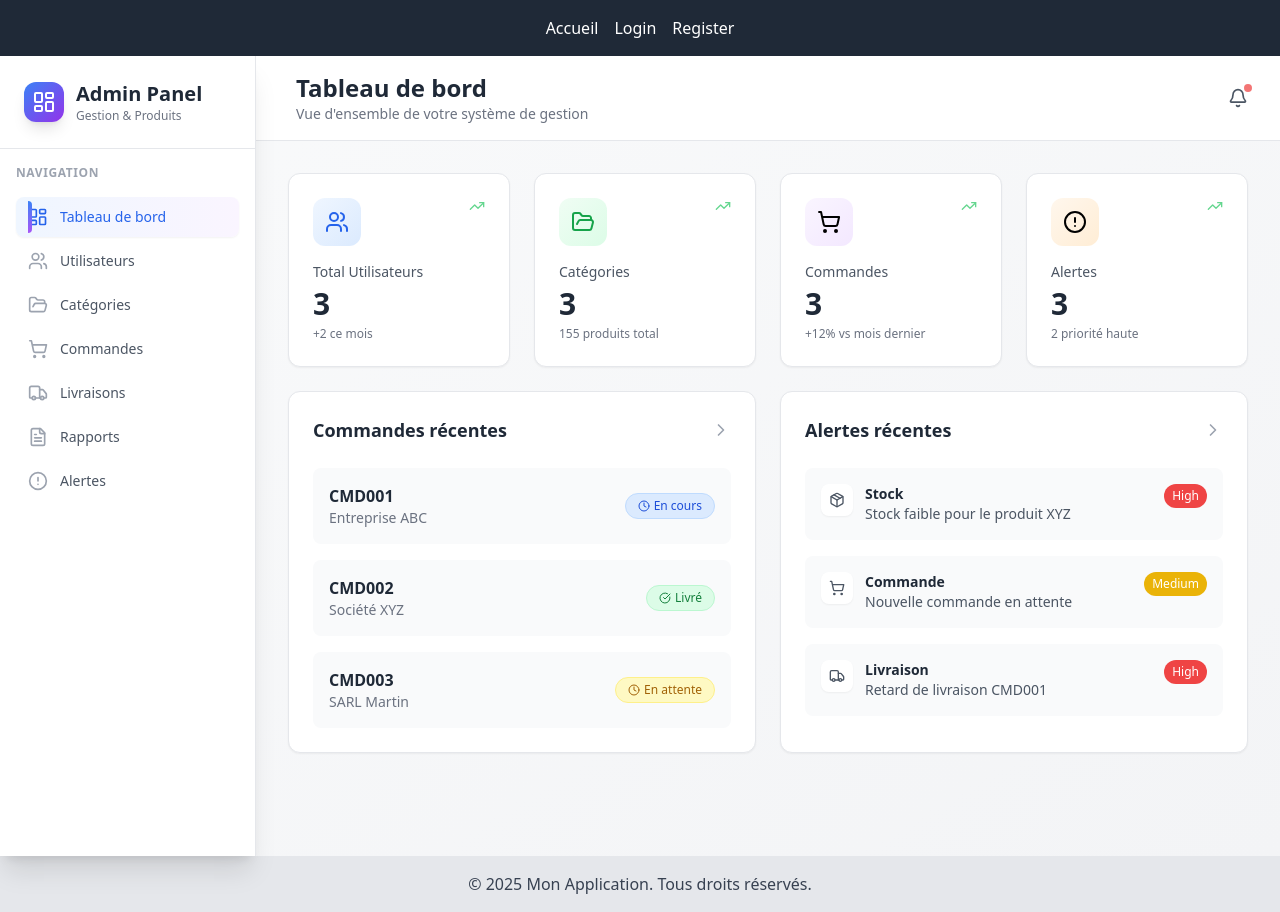
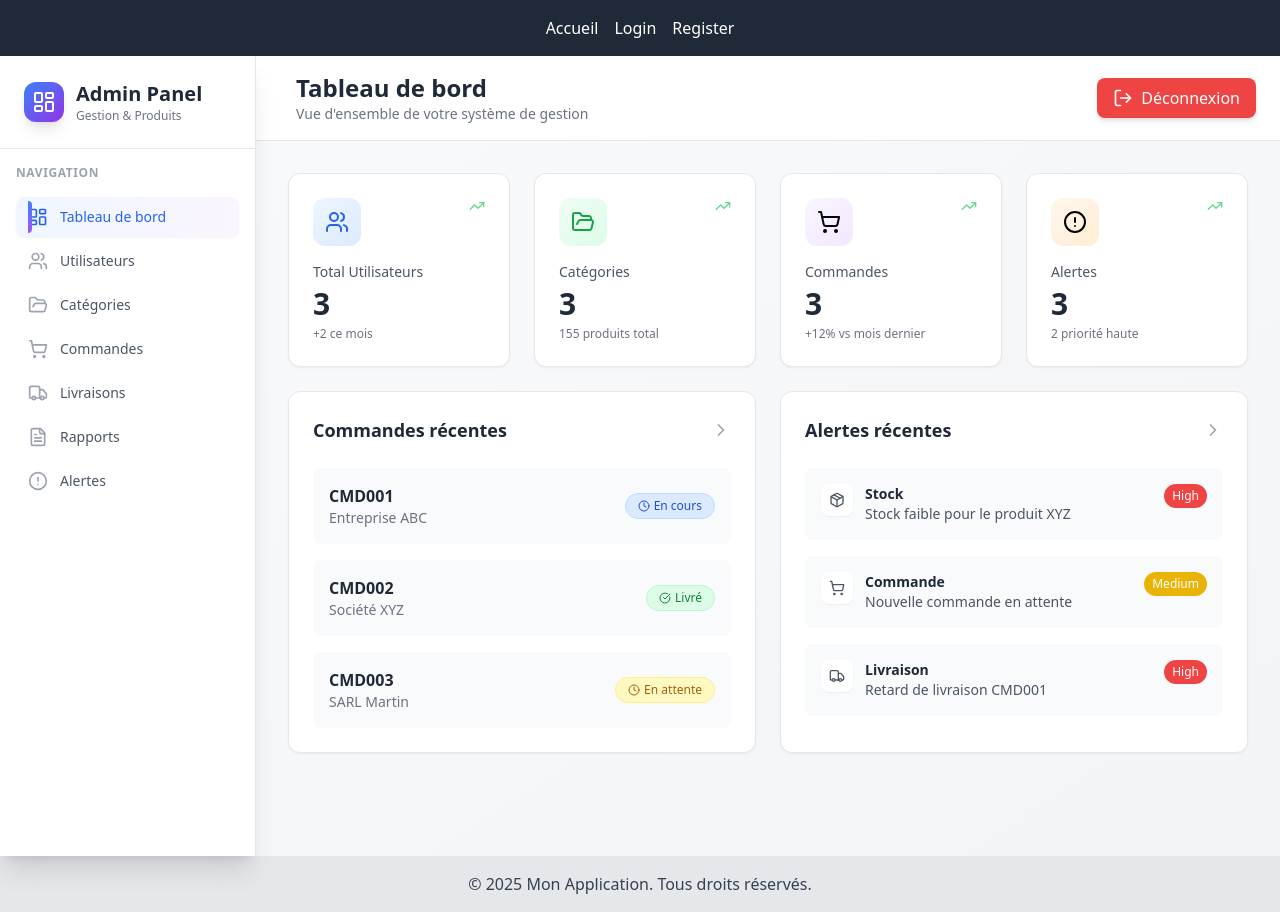
Before and after one commit to azizkcm09/Gestion-des-Fournisseurs-et-Produits-Frontend, a React (Vite) app: page /admin in a window 1280 px wide. Built offline with nearby package versions, Linux system fonts and the light colour scheme.

Commit message:
add logout button with his functionality

```diff
--- a/src/components/Header.jsx
+++ b/src/components/Header.jsx
@@ -1,6 +1,15 @@
 import React from "react";
-import { Menu, Bell } from "lucide-react";
+import { Menu, LogOut } from "lucide-react";
+import { useNavigate } from "react-router-dom";
+
 export default function Header({ toggleSidebar }) {
+  const navigate = useNavigate();
+
+  const handleLogout = () => {
+    localStorage.removeItem("token"); // Supprime le token d'authentification
+    navigate("/login"); // Redirige vers la page de connexion
+  };
+
   return (
     <header className="bg-white border-b border-gray-200 px-6 py-4">
       <div className="flex items-center justify-between">
@@ -21,9 +30,12 @@ export default function Header({ toggleSidebar }) {
           </div>
         </div>
         <div className="flex items-center space-x-3">
-          <button className="relative p-2 hover:bg-gray-100 rounded-lg transition-colors">
-            <Bell className="w-5 h-5 text-gray-600" />
-            <span className="absolute top-1 right-1 w-2 h-2 bg-red-500 rounded-full animate-pulse" />
+          <button
+            onClick={handleLogout}
+            className="flex items-center px-4 py-2 bg-red-500 text-white rounded-lg shadow-md hover:bg-red-600 transition-colors"
+          >
+            <LogOut className="w-5 h-5 mr-2" />
+            <span>Déconnexion</span>
           </button>
         </div>
       </div>
```
